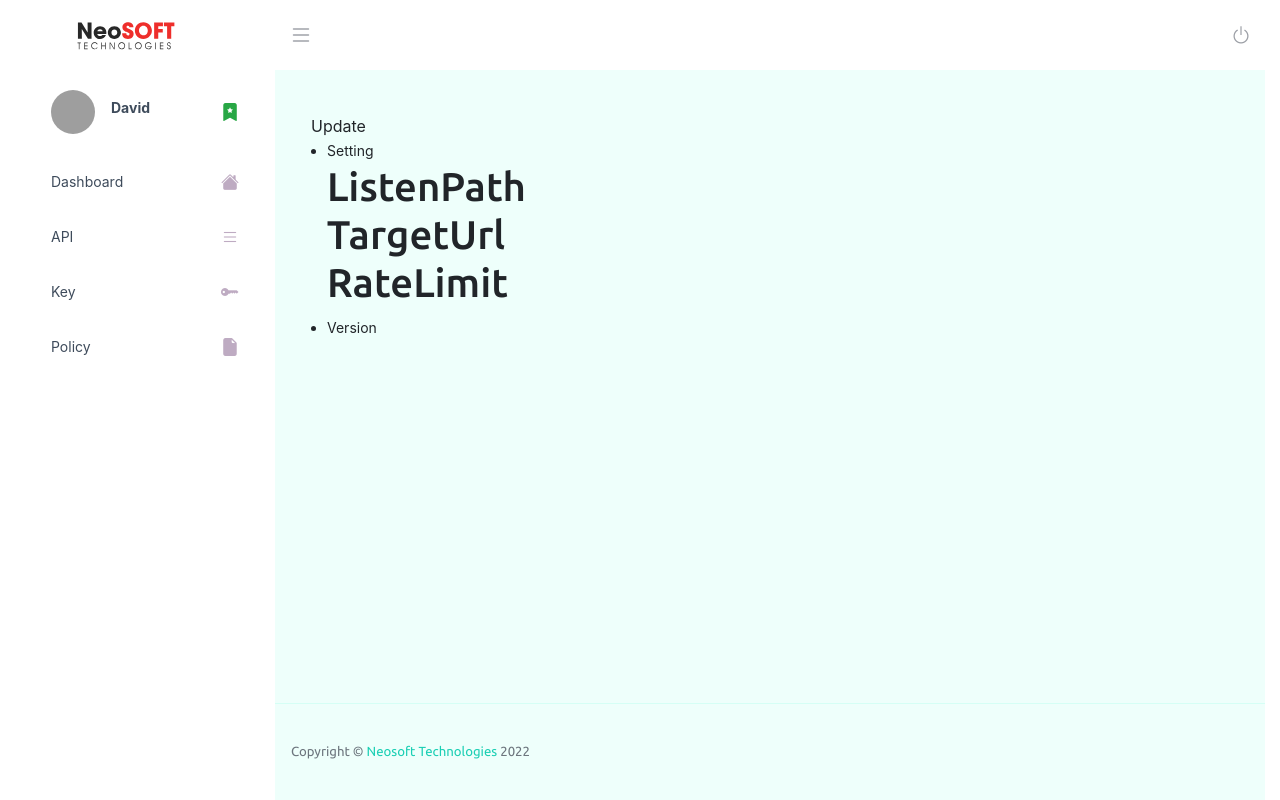
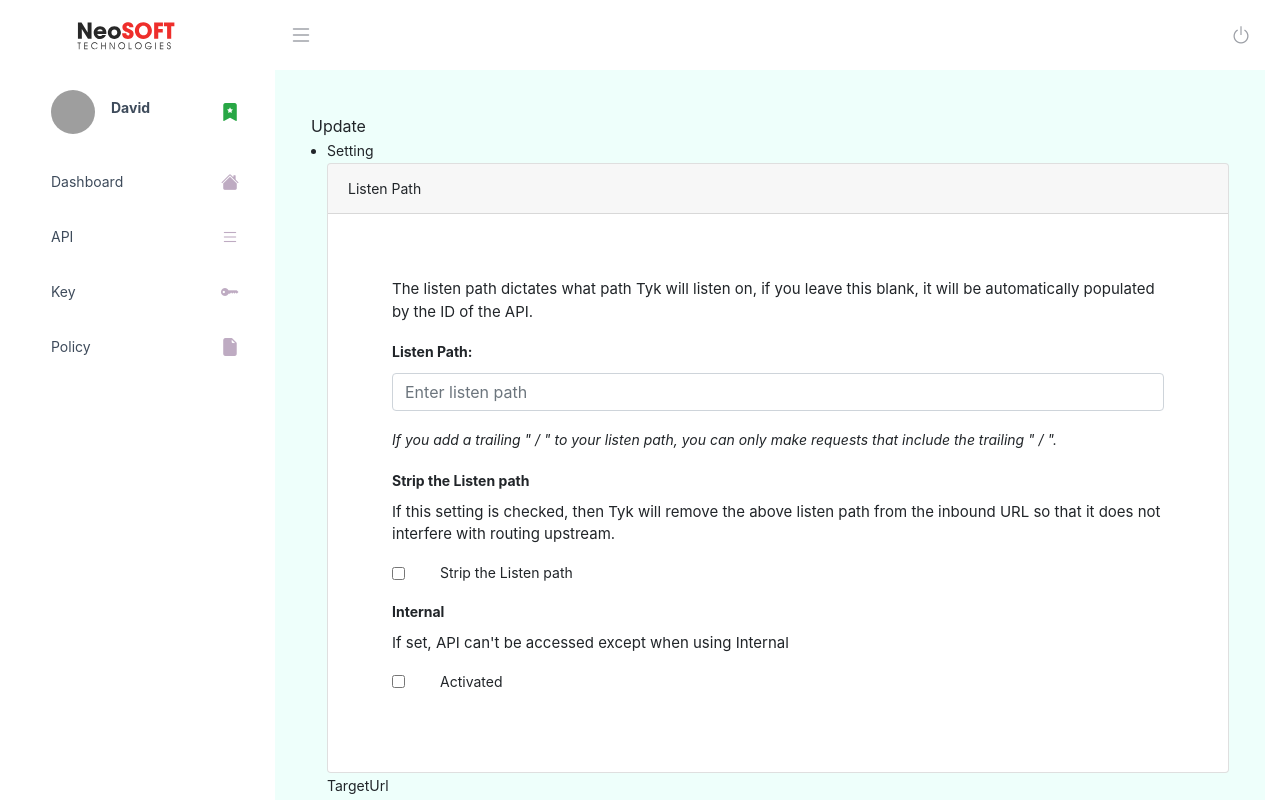
Before and after one commit to NeoSOFT-Technologies/application-gateway, a React (Create React App) app in the folder src/UI/: page /update in a window 1280 px wide. Shown: the top 800 px of the page. Built offline with nearby package versions, Linux system fonts and the light colour scheme.

Commit message:
Updated UI for Listen Path Component and added files for Version Component

```diff
--- a/src/UI/src/pages/features/APIs/Update/Setting/ListenPath/ListenPath.tsx
+++ b/src/UI/src/pages/features/APIs/Update/Setting/ListenPath/ListenPath.tsx
@@ -1,5 +1,99 @@
 import React from "react";
+import { Col, Form, Row } from "react-bootstrap";
+// import { Button, Col, Container, Dropdown, Form, Row } from "react-bootstrap";
 
 export default function ListenPath() {
-  return <div>ListenPath</div>;
+  return (
+    <>
+      <div id="accordion">
+        <div className="card">
+          <div className="card-header" id="headingOne">
+            Listen Path
+          </div>
+          <div className="card-body">
+            <Form className="p-4">
+              <Row>
+                <Col md={12} className="mb-3">
+                  <p>
+                    The listen path dictates what path Tyk will listen on, if
+                    you leave this blank, it will be automatically populated by
+                    the ID of the API.
+                  </p>
+                  <Form.Group className="mb-3">
+                    <Form.Label>
+                      <b>Listen Path:</b>
+                    </Form.Label>
+
+                    <Form.Control
+                      type="text"
+                      placeholder="Enter listen path"
+                      name="listenpath"
+                      value=""
+                    />
+                  </Form.Group>
+                  <i>
+                    If you add a trailing &quot; / &quot; to your listen path,
+                    you can only make requests that include the trailing &quot;
+                    / &quot;.
+                  </i>
+                </Col>
+                <Col md={12}>
+                  <Form.Group className="mb-3">
+                    <Form.Label>
+                      <b>Strip the Listen path</b>
+                    </Form.Label>
+                    <p>
+                      If this setting is checked, then Tyk will remove the above
+                      listen path from the inbound URL so that it does not
+                      interfere with routing upstream.
+                    </p>
+                    {/* <Form.Control
+                            className="text-left"
+                            type="checkbox"
+                            name="striplistenpath"
+                            value=""
+                          />
+                          <span>Strip the Listen path</span> */}
+                    <Form.Check
+                      type="switch"
+                      id="custom-switch"
+                      label="Strip the Listen path"
+                    />
+                  </Form.Group>
+                </Col>
+                <Col md={12}>
+                  <Form.Group className="mb-3">
+                    <Form.Label>
+                      <b>Internal</b>
+                    </Form.Label>
+                    <p>
+                      If set, API can&apos;t be accessed except when using
+                      Internal
+                    </p>
+                    {/* <Form.Control
+                            className="text-left"
+                            type="switch"
+                            name="internal"
+                            value=""
+                          />
+                          <span>Activated</span> */}
+
+                    <Form.Check
+                      type="switch"
+                      id="custom-switch"
+                      label="Activated"
+                    />
+                  </Form.Group>
+                  {/* <ToggleButtonGroup
+                          id="1"
+                          disabled={true}
+                        ></ToggleButtonGroup> */}
+                </Col>
+              </Row>
+            </Form>
+          </div>
+        </div>
+      </div>
+    </>
+  );
 }
--- a/src/UI/src/pages/features/APIs/Update/Setting/Setting.tsx
+++ b/src/UI/src/pages/features/APIs/Update/Setting/Setting.tsx
@@ -7,11 +7,11 @@ export default function Setting() {
   return (
     <div>
       Setting
-      <h1>
+      <div>
         <ListenPath />
         <TargetUrl />
         <RateLimit />
-      </h1>
+      </div>
     </div>
   );
 }
--- a/src/UI/src/pages/features/APIs/Update/Version/Version.tsx
+++ b/src/UI/src/pages/features/APIs/Update/Version/Version.tsx
@@ -1,5 +1,15 @@
 import React from "react";
+import Versions from "./Versions/Versions";
+import VersionSettings from "./VersionSettings/VersionSettings";
 
 export default function Version() {
-  return <div>Version</div>;
+  return (
+    <div>
+      Version
+      <div>
+        <VersionSettings />
+        <Versions />
+      </div>
+    </div>
+  );
 }
--- /dev/null
+++ b/src/UI/src/pages/features/APIs/Update/Version/VersionSettings/VersionSettings.tsx
@@ -0,0 +1,5 @@
+import React from "react";
+
+export default function VersionSettings() {
+  return <div>VersionSettings</div>;
+}
--- /dev/null
+++ b/src/UI/src/pages/features/APIs/Update/Version/Versions/Versions.tsx
@@ -0,0 +1,5 @@
+import React from "react";
+
+export default function Versions() {
+  return <div>Versions</div>;
+}
```
